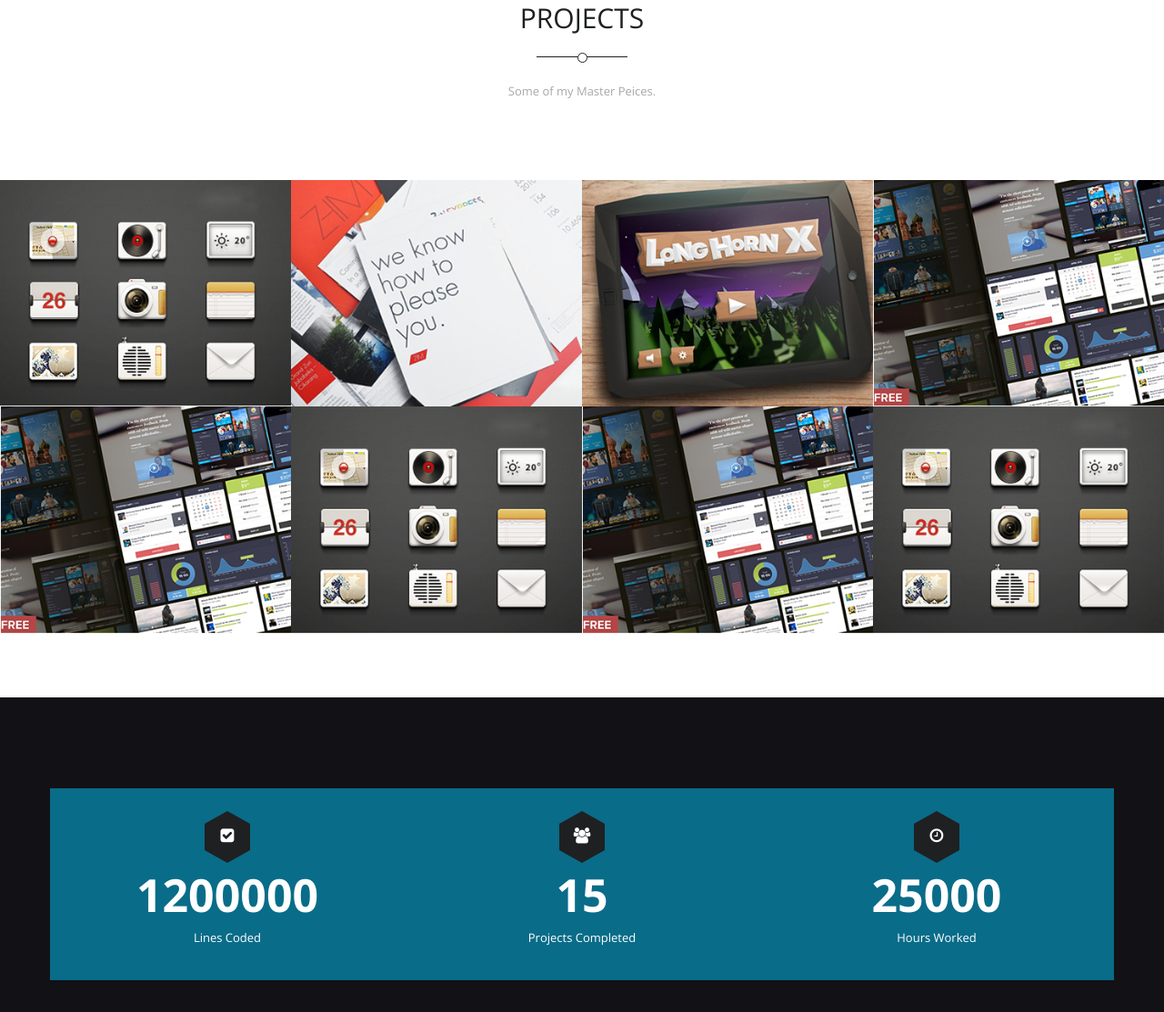
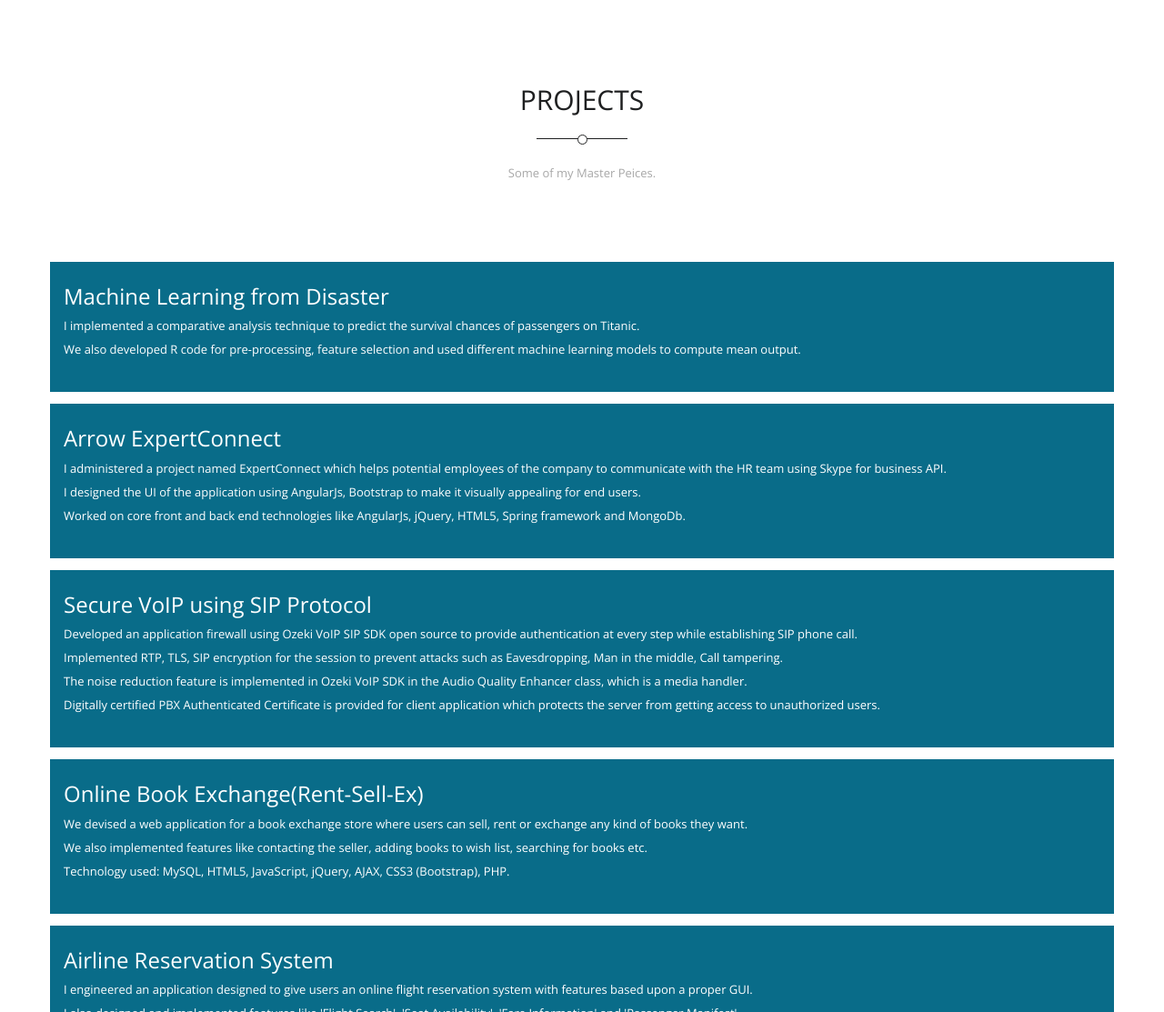
Before and after one commit to idesai1210/idesai1210.github.io, a plain HTML site: page index.html in a window 1280 px wide. Shown: the part 1687-2800 px from the top of the page at 91% size. Drawn offline with nearby package versions, Linux system fonts and the light colour scheme.

Commit message:
Final Update

```diff
--- a/index.html
+++ b/index.html
@@ -163,7 +163,7 @@
         <!--
         #service
         ========================== -->
-        <section id="service" style="padding: 70px 0 0;">
+        <section id="service" style="padding: 80px 0;">
             <div class="container">
                 <div class="row">
                     <div class="col-md-12">
@@ -250,81 +250,109 @@
                 <p>Some of my Master Peices.</p>
             </div>
 
-            <div id="projects" class="clearfix">
+            <div class="container">
+                <div class="row">
+                    <div class="counter-section clearfix">
 
-                <figure class="mix portfolio-item app">
-                    <img class="img-responsive" src="img/portfolio/portfolio-1.jpg" alt="Portfolio Item">
-                    <a href="img/portfolio/portfolio-1.jpg" title="Title One" rel="portfolio" class="fancybox"><span class="plus"></span></a>
-                    <figcaption class="mask">
-                        <h3>Awesome Image</h3>
-                        <span>Photography</span>
-                    </figcaption>
-                </figure>
+                        <div class="col-md-12 col-sm-12 col-xs-12 wow fadeInLeft" data-wow-delay="0.5s">
+                            <div class="fact-item pull-left">
+                                <div class="media-body" >
+                                <h3>Machine Learning from Disaster</h3><br>
+                                <p>I implemented a comparative analysis technique to predict the survival chances of passengers on Titanic.</p>
+                                <br>
+                                <p>We also developed R code for pre-processing, feature selection and used different machine learning models to compute mean output. </p>
+                            </div>
+                            </div>
+                        </div>
+                    </div>
+                </div>
+            </div>
+            <br>
+            <div class="container">
+                <div class="row">
+                    <div class="counter-section clearfix">
 
-                <figure class="mix portfolio-item photography">
-                    <img class="img-responsive" src="img/portfolio/portfolio-2.jpg" alt="Portfolio Item">
-                    <a href="img/portfolio/portfolio-2.jpg" title="Title Two" rel="portfolio" class="fancybox"><span class="plus"></span></a>
-                    <figcaption class="mask">
-                        <h3>Awesome Image</h3>
-                        <span>Photography</span>
-                    </figcaption>
-                </figure>
+                        <div class="col-md-12 col-sm-12 col-xs-12 wow fadeInLeft" data-wow-delay="0.5s">
+                            <div class="fact-item pull-left">
+                                <div class="media-body" >
+                                <h3>Arrow ExpertConnect</h3><br>
+                                <p>I administered a project named ExpertConnect which helps potential employees of the company to communicate with the HR team using Skype for business API.</p>
+                                <br>
+                                <p>I designed the UI of the application using AngularJs, Bootstrap to make it visually appealing for end users. </p>
+                                <br>
+                                <p>Worked on core front and back end technologies like AngularJs, jQuery, HTML5, Spring framework and MongoDb.</p>
+                            </div>
+                            </div>
+                        </div>
+                    </div>
+                </div>
+            </div>
+            <br>
+            <div class="container">
+                <div class="row">
+                    <div class="counter-section clearfix">
 
-                <figure class="mix portfolio-item web">
-                    <img class="img-responsive" src="img/portfolio/portfolio-3.jpg" alt="Portfolio Item">
-                    <a href="img/portfolio/portfolio-3.jpg" title="Title Three" rel="portfolio" class="fancybox"><span class="plus"></span></a>
-                    <figcaption class="mask">
-                        <h3>Awesome Image</h3>
-                        <span>Photography</span>
-                    </figcaption>
-                </figure>
+                        <div class="col-md-12 col-sm-12 col-xs-12 wow fadeInLeft" data-wow-delay="0.5s">
+                            <div class="fact-item pull-left">
+                                <div class="media-body" >
+                                <h3>Secure VoIP using SIP Protocol</h3><br>
+                                <p>Developed an application firewall using Ozeki VoIP SIP SDK open source to provide authentication at every step while establishing SIP phone call.</p>
+                                <br>
+                                <p>Implemented RTP, TLS, SIP encryption for the session to prevent attacks such as Eavesdropping, Man in the middle, Call tampering.</p>
+                                <br>
+                                <p>The noise reduction feature is implemented in Ozeki VoIP SDK in the Audio Quality Enhancer class, which is a media handler.</p>
+                                <br>
+                                <p>Digitally certified PBX Authenticated Certificate is provided for client application which protects the server from getting access to unauthorized users.</p>
+                            </div>
+                            </div>
+                        </div>
+                    </div>
+                </div>
+            </div>
+            <br>
+            <div class="container">
+                <div class="row">
+                    <div class="counter-section clearfix">
 
-                <figure class="mix portfolio-item print">
-                    <img class="img-responsive" src="img/portfolio/portfolio-4.jpg" alt="Portfolio Item">
-                    <a href="img/portfolio/portfolio-4.jpg" title="Title Four" rel="portfolio" class="fancybox"><span class="plus"></span></a>
-                    <figcaption class="mask">
-                        <h3>Awesome Image</h3>
-                        <span>Photography</span>
-                    </figcaption>
-                </figure>
+                        <div class="col-md-12 col-sm-12 col-xs-12 wow fadeInLeft" data-wow-delay="0.5s">
+                            <div class="fact-item pull-left">
+                                <div class="media-body" >
+                                <h3>Online Book Exchange(Rent-Sell-Ex)</h3><br>
+                                <p>We devised a web application for a book exchange store where users can sell, rent or exchange any kind of books they want. </p>
+                                <br>
+                                <p>We also implemented features like contacting the seller, adding books to wish list, searching for books etc.</p>
+                                <br>
+                                <p>Technology used: MySQL, HTML5, JavaScript, jQuery, AJAX, CSS3 (Bootstrap), PHP.</p>
+                            </div>
+                            </div>
+                        </div>
+                    </div>
+                </div>
+            </div>
 
-                <figure class="mix portfolio-item app">
-                    <img class="img-responsive" src="img/portfolio/portfolio-4.jpg" alt="Portfolio Item">
-                    <a href="img/portfolio/portfolio-4.jpg" title="Title Five" rel="portfolio" class="fancybox"><span class="plus"></span></a>
-                    <figcaption class="mask">
-                        <h3>Awesome Image</h3>
-                        <span>Photography</span>
-                    </figcaption>
-                </figure>
+            <br>
+            <div class="container">
+                <div class="row">
+                    <div class="counter-section clearfix">
 
-                <figure class="mix portfolio-item photography">
-                    <img class="img-responsive" src="img/portfolio/portfolio-1.jpg" alt="Portfolio Item">
-                    <a href="img/portfolio/portfolio-1.jpg" title="Title Six" rel="portfolio" class="fancybox"><span class="plus"></span></a>
-                    <figcaption class="mask">
-                        <h3>Awesome Image</h3>
-                        <span>Photography</span>
-                    </figcaption>
-                </figure>
-
-                <figure class="mix portfolio-item app">
-                    <img class="img-responsive" src="img/portfolio/portfolio-4.jpg" alt="Portfolio Item">
-                    <a href="img/portfolio/portfolio-4.jpg" title="Title Five" rel="portfolio" class="fancybox"><span class="plus"></span></a>
-                    <figcaption class="mask">
-                        <h3>Awesome Image</h3>
-                        <span>Photography</span>
-                    </figcaption>
-                </figure>
-
-                <figure class="mix portfolio-item photography">
-                    <img class="img-responsive" src="img/portfolio/portfolio-1.jpg" alt="Portfolio Item">
-                    <a href="img/portfolio/portfolio-1.jpg" title="Title Six" rel="portfolio" class="fancybox"><span class="plus"></span></a>
-                    <figcaption class="mask">
-                        <h3>Awesome Image</h3>
-                        <span>Photography</span>
-                    </figcaption>
-                </figure>
-
-            </div> <!-- end #projects -->
+                        <div class="col-md-12 col-sm-12 col-xs-12 wow fadeInLeft" data-wow-delay="0.5s">
+                            <div class="fact-item pull-left">
+                                <div class="media-body" >
+                                <h3>Airline Reservation System</h3><br>
+                                <p>I engineered an application designed to give users an online flight reservation system with features based upon a proper GUI. </p>
+                                <br>
+                                <p>I also designed and implemented features like 'Flight Search', 'Seat Availability', 'Fare Information' and 'Passenger Manifest'.
+</p>
+                                <br>
+                                <p>I enabled the search feature to explore over 3000 flights and show results with upto 2 connecting flights.</p>
+                                <br>
+                                <p>Technologies used: MySQL, HTML5, JavaScript, jQuery, AJAX, CSS3 (Bootstrap), JSP.</p>
+                            </div>
+                            </div>
+                        </div>
+                    </div>
+                </div>
+            </div>
 
         </section>
         <!--
@@ -397,30 +425,28 @@
 
                         <div class="progress-bars">
 
-                            <span>JAVA - <small>95%</small></span>
-                            <div class="progress"  data-progress="95">
+                            <span>JAVA - <small>85%</small></span>
+                            <div class="progress"   data-progress="85" >
                                 <div class="bar"></div>
                             </div>
                             <span>C/C++ - <small>73%</small></span>
                             <div class="progress"  data-progress="73">
                                 <div class="bar"></div>
                             </div>
-                            <span>C# - <small>85%</small></span>
-                            <div class="progress" data-progress="85">
+                            <span>C# - <small>75%</small></span>
+                            <div class="progress" data-progress="75">
                                 <div class="bar"></div>
                             </div>
-                            <span> ASP.NET- <small>87%</small></span>
-                            <div class="progress kill-margin"  data-progress="87">
+                            <span> ASP.NET- <small>65%</small></span>
+                            <div class="progress"  data-progress="65">
                                 <div class="bar"></div>
                             </div>
-                            <br><br>
-                            <span> Hadoop/Spark/Map-Reduce- <small>77%</small></span>
-                            <div class="progress kill-margin"  data-progress="77">
+                            <span> Hadoop/Spark/Map-Reduce- <small>60%</small></span>
+                            <div class="progress"  data-progress="60">
                                 <div class="bar"></div>
                             </div>
-                            <br><br>
-                            <span> RUBY/PYTHON- <small>47%</small></span>
-                            <div class="progress kill-margin"  data-progress="47">
+                            <span> RUBY/PYTHON- <small>45%</small></span>
+                            <div class="progress kill-margin"  data-progress="45">
                                 <div class="bar"></div>
                             </div>
 
@@ -435,30 +461,30 @@
 
                         <div class="progress-bars">
 
-                            <span>HTML 5 - <small>95%</small></span>
-                            <div class="progress"  data-progress="95">
+                            <span>HTML 5 - <small>85%</small></span>
+                            <div class="progress"  data-progress="85">
                                 <div class="bar"></div>
                             </div>
-                            <span>CSS 3 - <small>93%</small></span>
-                            <div class="progress"  data-progress="93">
+                            <span>CSS 3 - <small>85%</small></span>
+                            <div class="progress"  data-progress="85">
                                 <div class="bar"></div>
                             </div>
                             <span>PHP - <small>85%</small></span>
                             <div class="progress" data-progress="85">
                                 <div class="bar"></div>
                             </div>
-                            <span>mySQL - <small>87%</small></span>
-                            <div class="progress kill-margin"  data-progress="87">
-                                <div class="bar"></div>
-                            </div>
-                            <br><br>
-                            <span>JAVASCRIPT - <small>85%</small></span>
-                            <div class="progress" data-progress="85">
+                            <span>mySQL - <small>90%</small></span>
+                            <div class="progress "  data-progress="90">
                                 <div class="bar"></div>
                             </div>
 
-                            <span>AngularJS - <small>67%</small></span>
-                            <div class="progress kill-margin"  data-progress="67">
+                            <span>JAVASCRIPT - <small>85%</small></span>
+                            <div class="progress" data-progress="85" >
+                                <div class="bar"></div>
+                            </div>
+
+                            <span>AngularJS - <small>65%</small></span>
+                            <div class="progress kill-margin"  data-progress="65">
                                 <div class="bar"></div>
                             </div>
                         </div>  <!-- progress-bars -->
```
